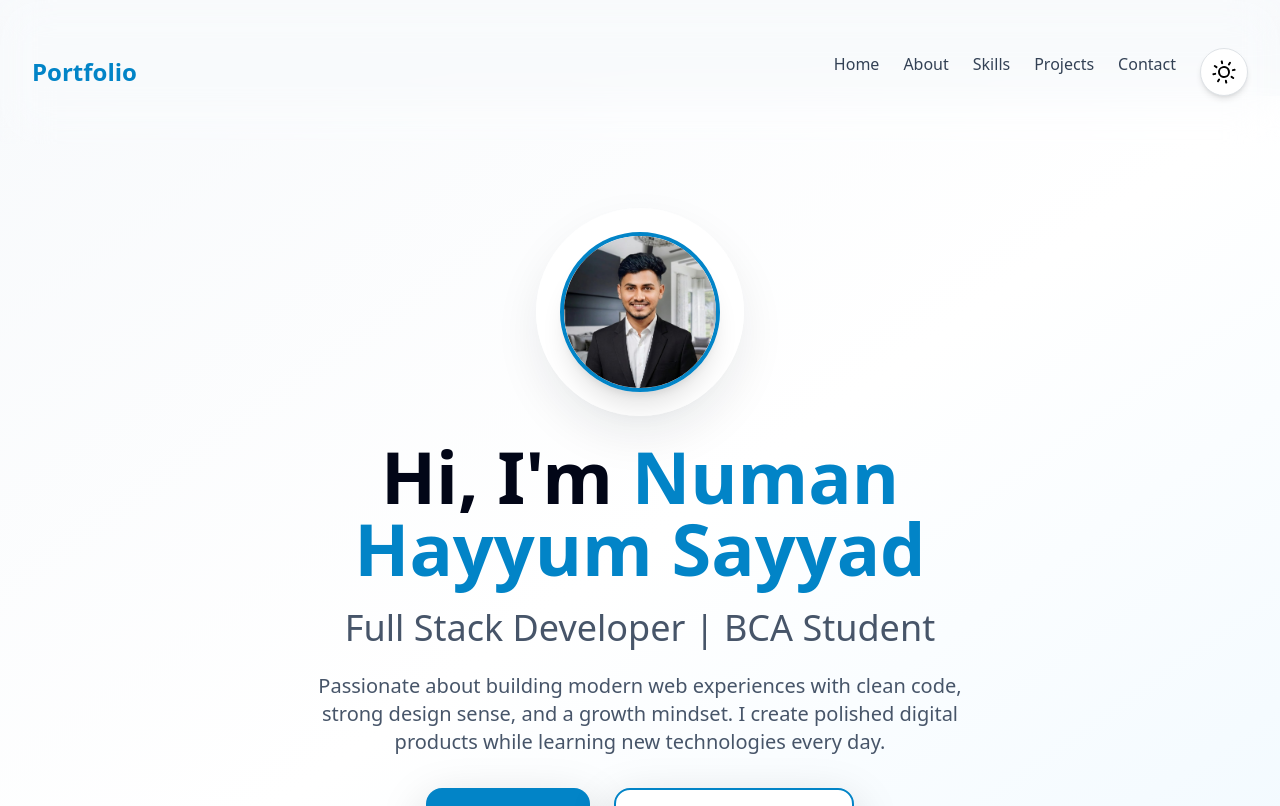
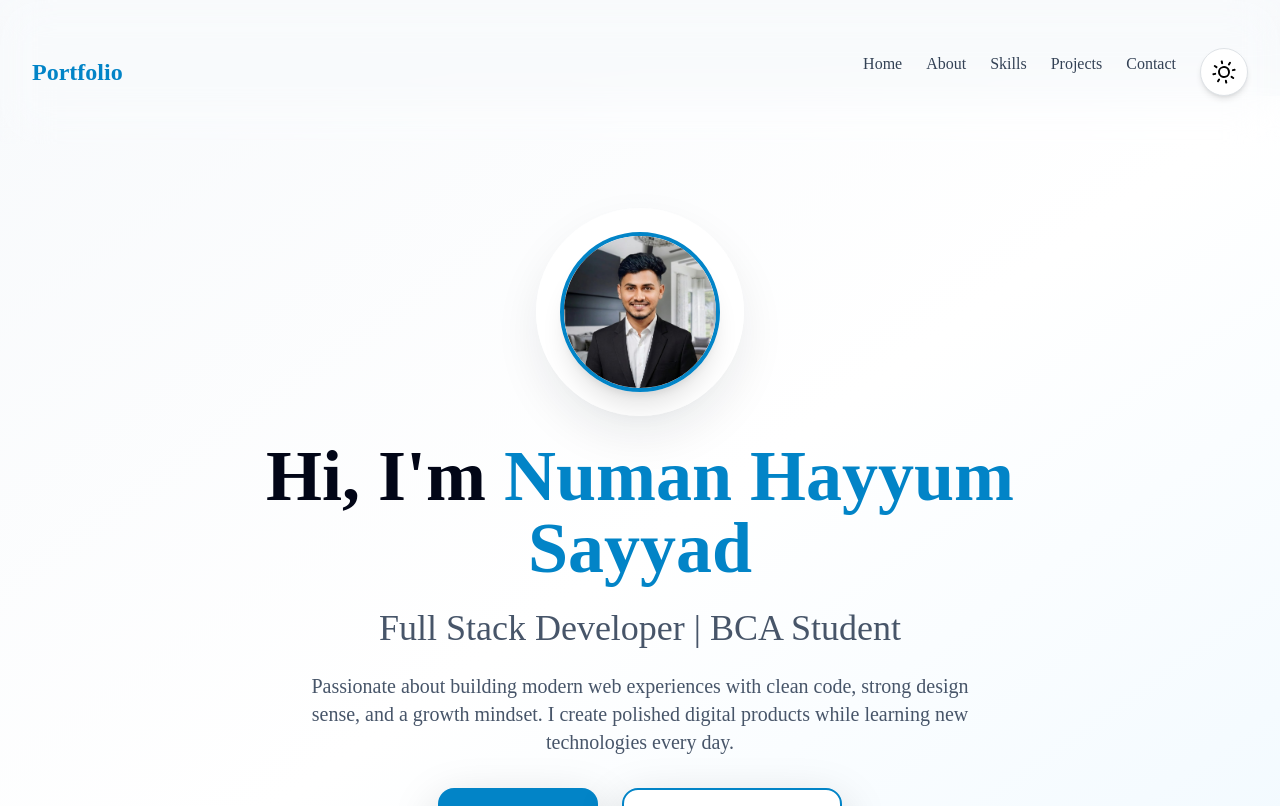
Before and after one commit to numansayyad/portfolio, a React (Vite) app: page / in a window 1280 px wide. Shown: the top 806 px of the page. Built offline with nearby package versions, Linux system fonts and the light colour scheme.

Commit message:
apply times new roman font

```diff
--- a/src/index.css
+++ b/src/index.css
@@ -4,16 +4,26 @@
 
 @layer base {
   html {
+    font-family: 'Times New Roman', Times, serif;
     scroll-behavior: smooth;
   }
 
   body {
-    @apply bg-slate-50 text-slate-900 font-sans antialiased;
+    font-family: 'Times New Roman', Times, serif;
+    background-color: #f8fafc;
+    color: #0f172a;
+    -webkit-font-smoothing: antialiased;
+    -moz-osx-font-smoothing: grayscale;
     transition: background-color 0.3s ease-in-out, color 0.3s ease-in-out;
   }
 
   html.dark body {
-    @apply bg-slate-950 text-slate-100;
+    background-color: #0f172a;
+    color: #f8fafc;
+  }
+
+  html, body, *, button, input, textarea, select, a, h1, h2, h3, h4, h5, h6, p, span, div, li, label, section, nav, header, footer, article, aside, figure, figcaption {
+    font-family: 'Times New Roman', Times, serif !important;
   }
 
   button,
```
